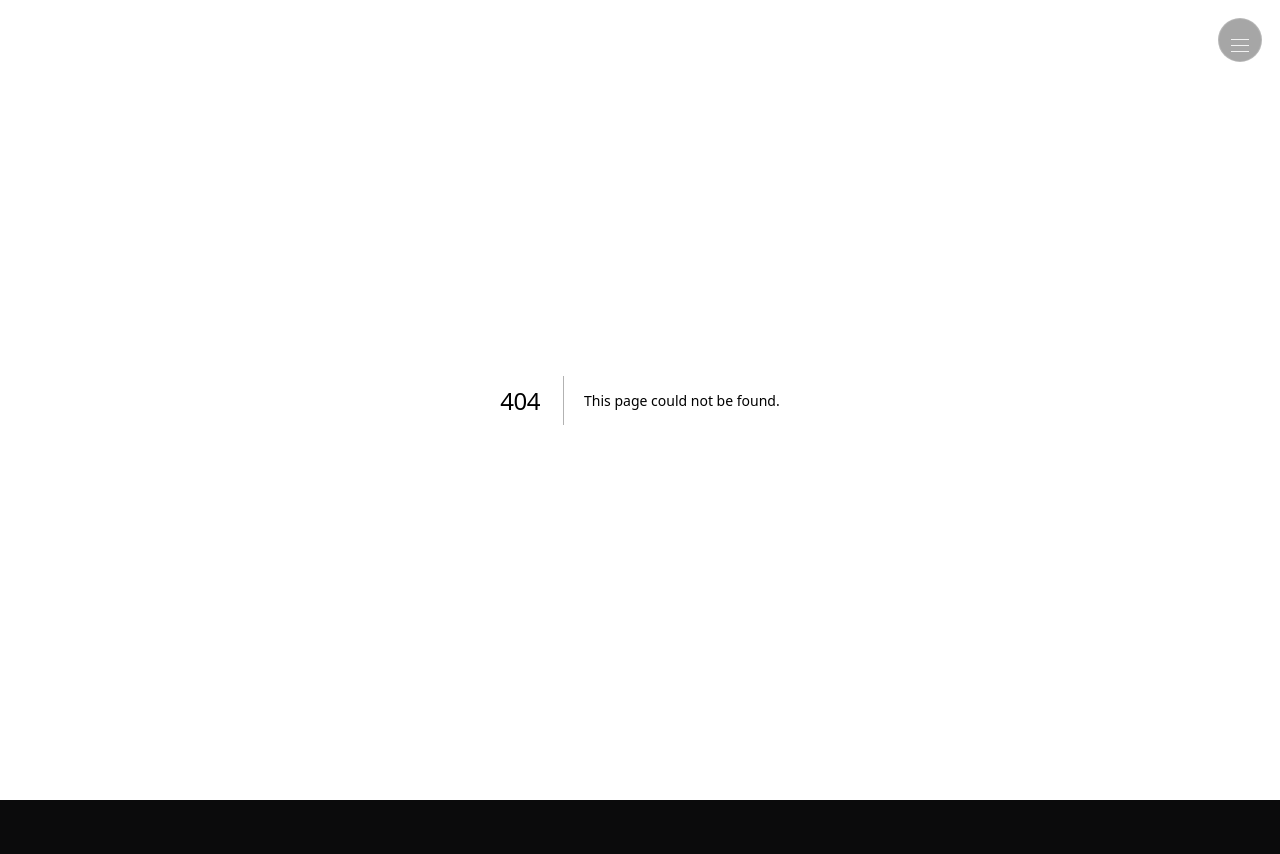
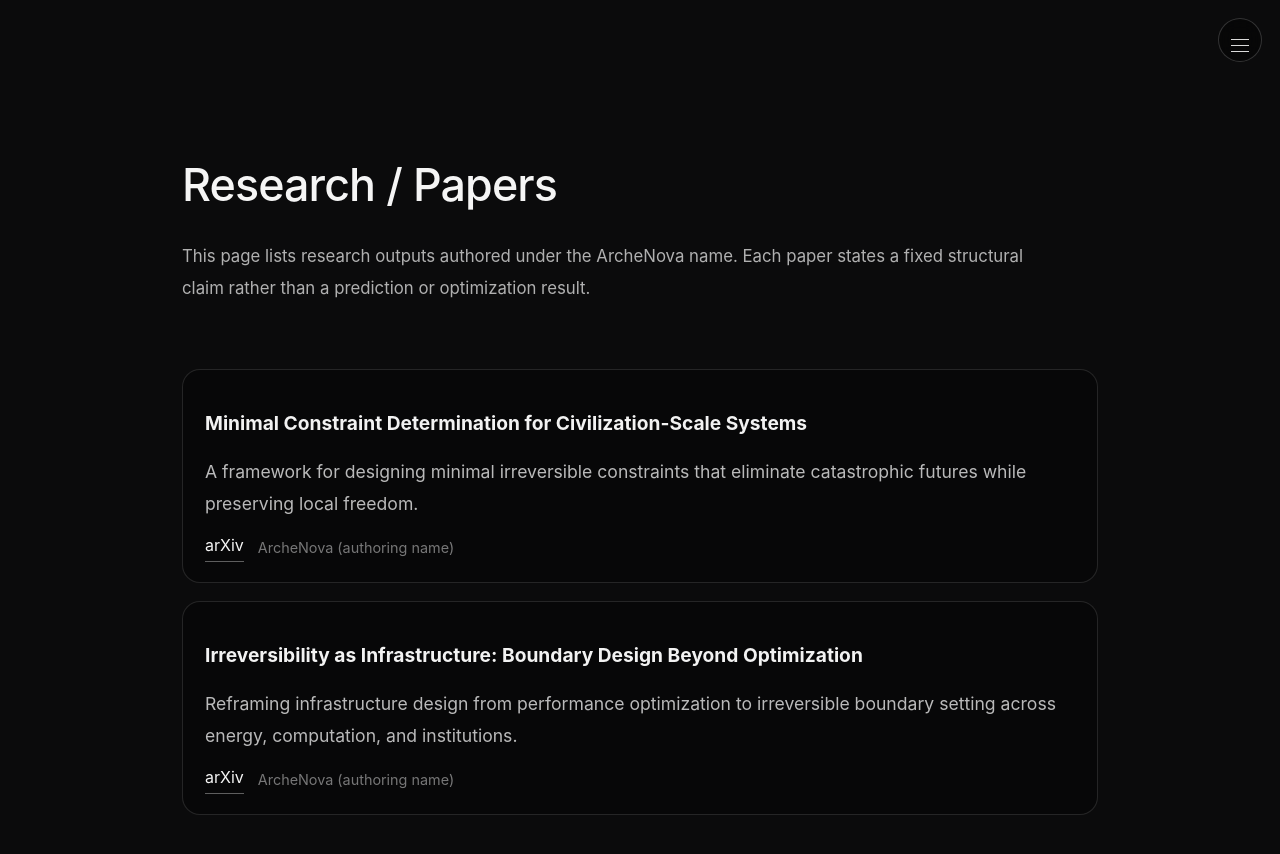
Before and after one commit to z562tbycfd-bit/archenova, a Next.js app: page /research in a window 1280 px wide. Before the commit this address had no page. Shown: the top 854 px of the page. Before the commit the page ends 800 px from the top, so only its background shows below. Built offline with nearby package versions, Linux system fonts and the light colour scheme.

Commit message:
Add Research / Papers page

```diff
--- a/app/page.tsx
+++ b/app/page.tsx
@@ -34,6 +34,7 @@ export default function Home() {
   <Link href="/manifesto">Manifesto</Link>
   <Link href="/framework">Framework</Link>
   <Link href="/domains">Domains</Link>
+  <Link href="/research">Research / Papers</Link>
 </div>
     </section>
   );
--- /dev/null
+++ b/app/research/page.tsx
@@ -0,0 +1,60 @@
+export const dynamic = "force-static";
+
+import Link from "next/link";
+
+type Paper = {
+  title: string;
+  statement: string;
+  arxiv?: string;
+  note?: string;
+};
+
+const PAPERS: Paper[] = [
+  {
+    title: "Minimal Constraint Determination for Civilization-Scale Systems",
+    statement:
+      "A framework for designing minimal irreversible constraints that eliminate catastrophic futures while preserving local freedom.",
+    arxiv: "https://arxiv.org/abs/XXXX.XXXXX",
+    note: "ArcheNova (authoring name)",
+  },
+  {
+    title: "Irreversibility as Infrastructure: Boundary Design Beyond Optimization",
+    statement:
+      "Reframing infrastructure design from performance optimization to irreversible boundary setting across energy, computation, and institutions.",
+    arxiv: "https://arxiv.org/abs/XXXX.XXXXX",
+    note: "ArcheNova (authoring name)",
+  },
+];
+
+export default function ResearchPage() {
+  return (
+    <main className="research">
+      <header className="research-head">
+        <h1>Research / Papers</h1>
+        <p className="research-lead">
+          This page lists research outputs authored under the ArcheNova name.
+          Each paper states a fixed structural claim rather than a prediction
+          or optimization result.
+        </p>
+      </header>
+
+      <section className="research-list">
+        {PAPERS.map((p) => (
+          <article key={p.title} className="research-item">
+            <h2 className="research-title">{p.title}</h2>
+            <p className="research-statement">{p.statement}</p>
+
+            <div className="research-meta">
+              {p.arxiv && (
+                <a href={p.arxiv} target="_blank" rel="noreferrer">
+                  arXiv
+                </a>
+              )}
+              {p.note && <span className="research-note">{p.note}</span>}
+            </div>
+          </article>
+        ))}
+      </section>
+    </main>
+  );
+}
--- a/styles/globals.css
+++ b/styles/globals.css
@@ -962,3 +962,75 @@ nav {
     font-size: 2.2rem;
   }
 }
+/* =========================
+   Research / Papers
+   ========================= */
+
+.research {
+  max-width: 980px;
+  margin: 0 auto;
+  padding: 120px 32px;
+}
+
+.research-head h1 {
+  font-size: 2.8rem;
+  margin-bottom: 1.2rem;
+}
+
+.research-lead {
+  color: rgba(255, 255, 255, 0.68);
+  font-size: 1.05rem;
+  line-height: 1.9;
+  max-width: 860px;
+}
+
+.research-list {
+  margin-top: 64px;
+}
+
+.research-item {
+  padding: 22px 22px 20px;
+  margin-bottom: 18px;
+  border-radius: 18px;
+  border: 1px solid rgba(255, 255, 255, 0.12);
+  background: rgba(0, 0, 0, 0.32);
+}
+
+.research-title {
+  font-size: 1.2rem;
+  color: rgba(255, 255, 255, 0.95);
+  margin-bottom: 10px;
+}
+
+.research-statement {
+  color: rgba(255, 255, 255, 0.72);
+  line-height: 1.8;
+  margin-bottom: 14px;
+  max-width: 860px;
+}
+
+.research-meta {
+  display: flex;
+  gap: 14px;
+  align-items: center;
+}
+
+.research-meta a {
+  border-bottom: 1px solid rgba(255, 255, 255, 0.35);
+  padding-bottom: 2px;
+}
+
+.research-note {
+  font-size: 0.9rem;
+  color: rgba(255, 255, 255, 0.45);
+}
+
+/* Mobile */
+@media (max-width: 768px) {
+  .research {
+    padding: 92px 20px;
+  }
+  .research-head h1 {
+    font-size: 2.2rem;
+  }
+}
```
